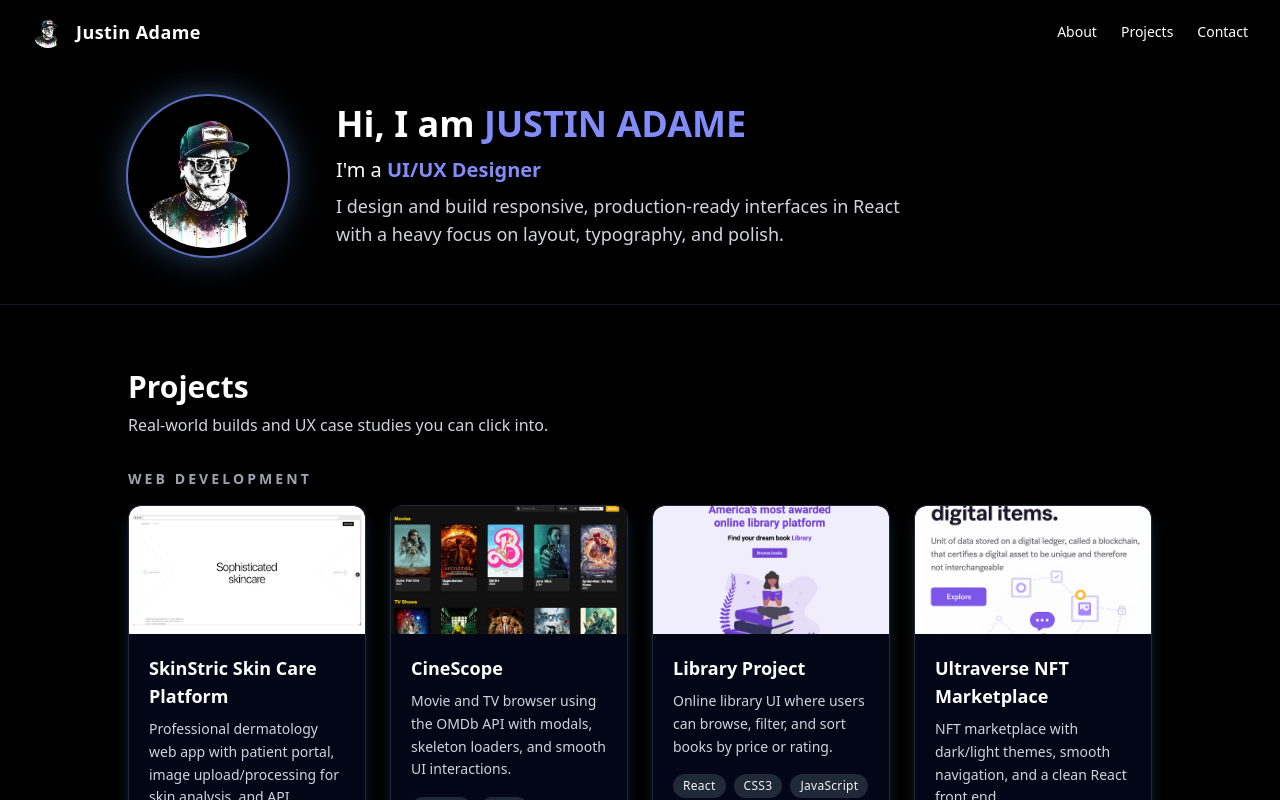
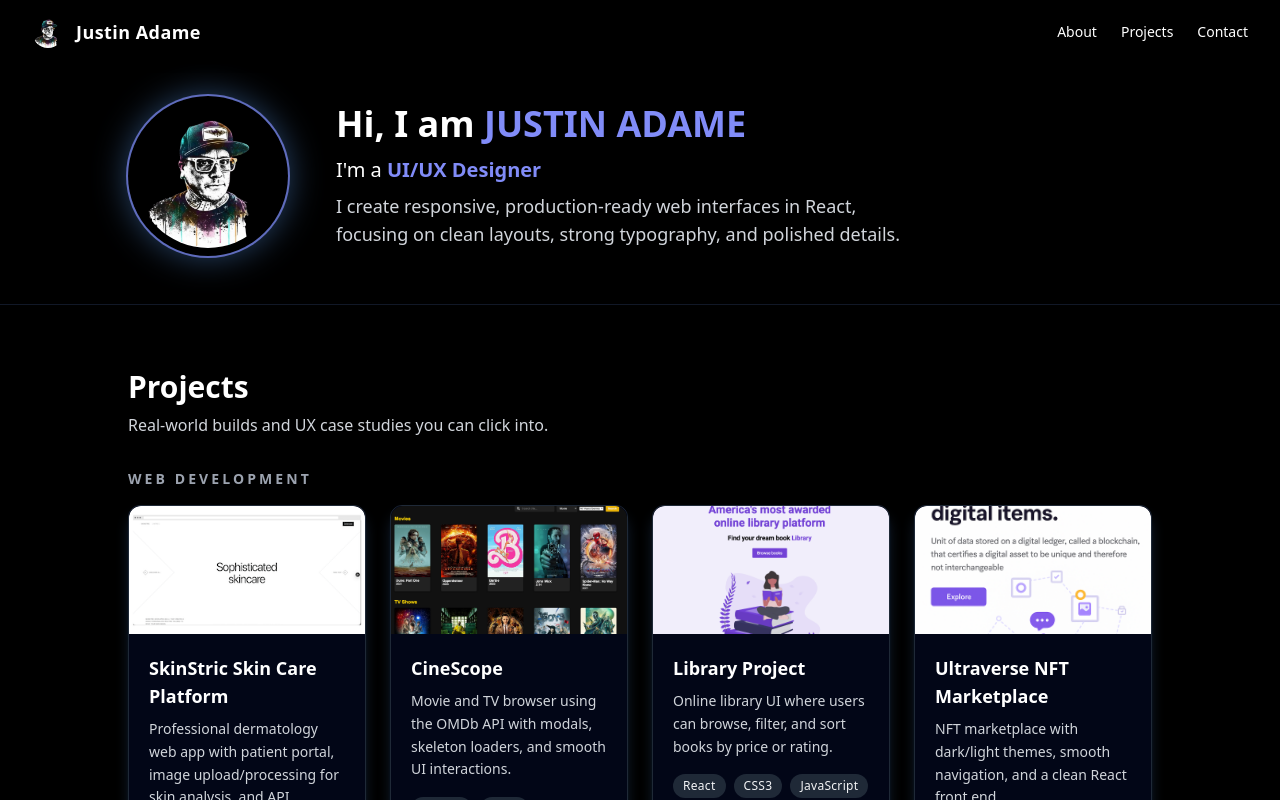
Before and after one commit to jradame/justin-adame-portfolio, a React (Vite) app: page / in a window 1280 px wide. Shown: the top 800 px of the page. Built offline with nearby package versions, Linux system fonts and the light colour scheme.

Commit message:
justin-adame-portfolio

```diff
--- a/src/components/Hero.jsx
+++ b/src/components/Hero.jsx
@@ -77,8 +77,9 @@ const Hero = ({ loading }) => {
               </p>
 
               <p className="text-base md:text-lg text-gray-300 max-w-xl mx-auto md:mx-0">
-                I design and build responsive, production-ready interfaces in
-                React with a heavy focus on layout, typography, and polish.
+                I create responsive, production-ready web interfaces in React, focusing on clean layouts, strong typography, and polished details.
+
+
               </p>
             </>
           )}
```
